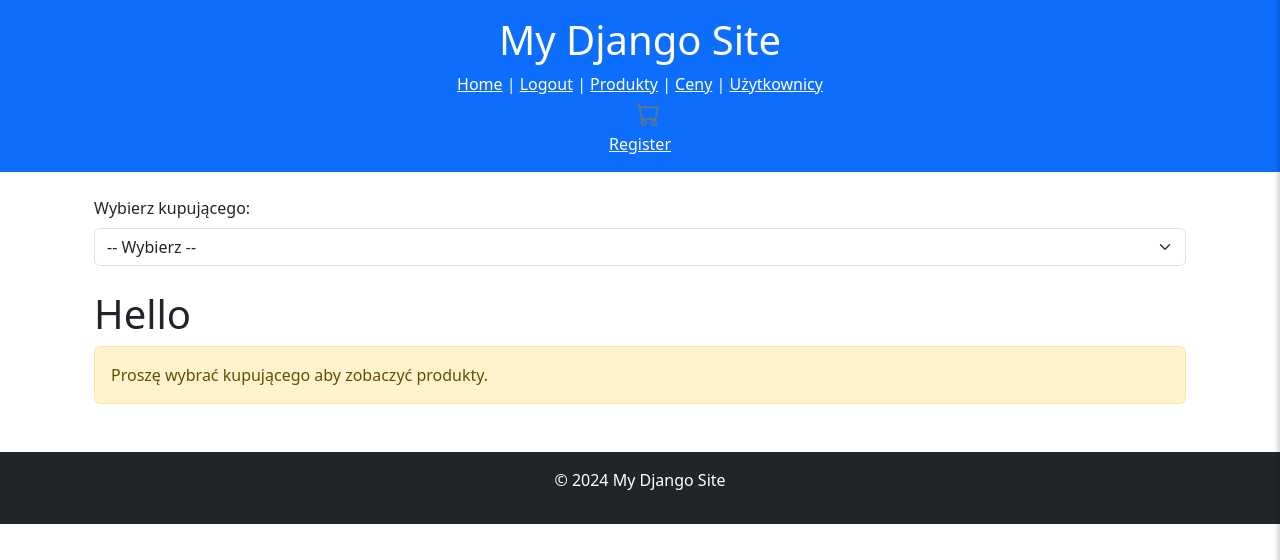
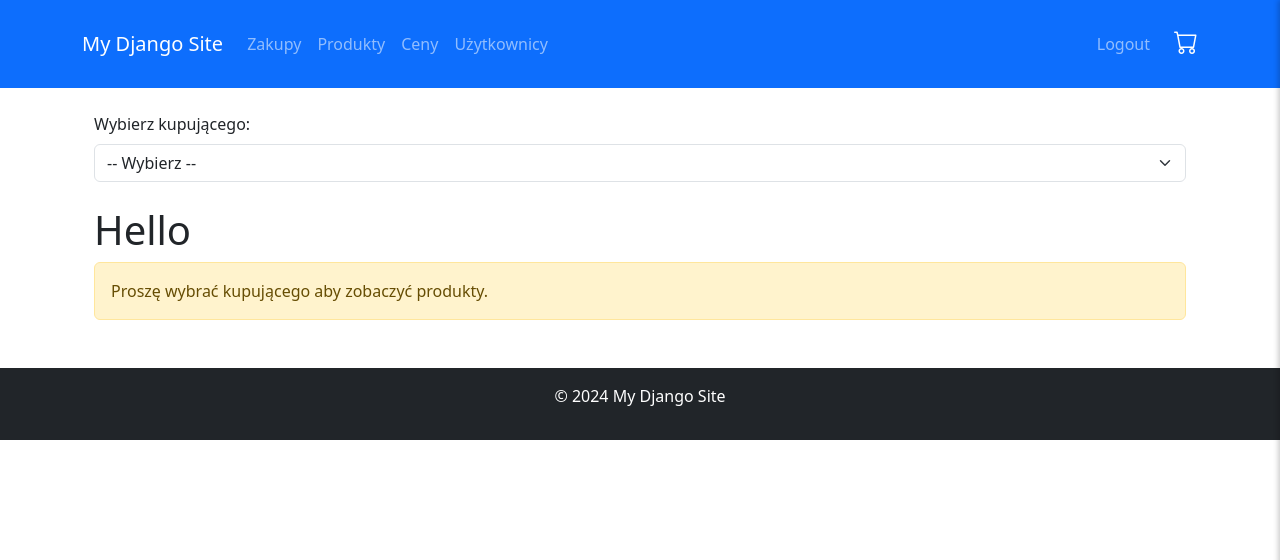
Before and after one commit to TomekoLeko/domy, a Django app: page / in a window 1280 px wide. Shown: the top 560 px of the page. Run offline with Django 5.2, Linux system fonts and the light colour scheme; the visitor is signed in with stand-in values (Sample User, id 1); data comes from the database, SQL or seed files in the repository; data that the repository does not hold is empty.

Commit message:
feat: bootstrap navbar

```diff
--- a/templates/base.html
+++ b/templates/base.html
@@ -51,29 +51,57 @@
 
 </head>
 <body>
-    <header class="bg-primary text-white text-center py-3">
-        <h1>My Django Site</h1>
-        <nav>
-            <a href="/" class="text-white">Home</a> |
-            {% if not user.is_authenticated %}
-                <a href="/login/" class="text-white">Login</a> |
-            {% else %}
-                <a href="/logout/" class="text-white">Logout</a> |
+    <header class="bg-primary text-white py-3">
+        <nav class="navbar navbar-expand-lg navbar-dark">
+            <div class="container">
+                <a class="navbar-brand" href="/">My Django Site</a>
+                <button class="navbar-toggler" type="button" data-bs-toggle="collapse" data-bs-target="#navbarNav"
+                    aria-controls="navbarNav" aria-expanded="false" aria-label="Toggle navigation">
+                    <span class="navbar-toggler-icon"></span>
+                </button>
+                <div class="collapse navbar-collapse" id="navbarNav">
+                    <ul class="navbar-nav me-auto mb-2 mb-lg-0">
+                        <li class="nav-item">
+                            <a class="nav-link" href="/">Zakupy</a>
+                        </li>
+                        {% if user.is_authenticated %}
                             {% if user.is_staff or user.is_superuser %}
-                    <a href="/products/" class="text-white">Produkty</a> |
-                    <a href="/prices/" class="text-white">Ceny</a> |
-                    <a href="/users/" class="text-white">Użytkownicy</a>
+                                <li class="nav-item">
+                                    <a class="nav-link" href="/products/">Produkty</a>
+                                </li>
+                                <li class="nav-item">
+                                    <a class="nav-link" href="/prices/">Ceny</a>
+                                </li>
+                                <li class="nav-item">
+                                    <a class="nav-link" href="/users/">Użytkownicy</a>
+                                </li>
                             {% endif %}
+                        {% endif %}
+                    </ul>
+                    <ul class="navbar-nav">
                         {% if user.is_authenticated %}
+                            <li class="nav-item">
+                                <a class="nav-link" href="/logout/">Logout</a>
+                            </li>
+                            <li class="nav-item">
                                 <div class="cart-icon ms-3" onclick="toggleCart()">
-                    <i class="bi bi-cart{% if cart and cart.total_items > 0 %}-fill text-success{% else %} text-secondary{% endif %} fs-4"></i>
+                                    <i class="bi bi-cart{% if cart and cart.total_items > 0 %}-fill text-success{% else %} text-white{% endif %} fs-4"></i>
                                     {% if cart and cart.total_items > 0 %}
                                         <span class="cart-count">{{ cart.total_items }}</span>
                                     {% endif %}
                                 </div>
+                            </li>
+                        {% else %}
+                            <li class="nav-item">
+                                <a class="nav-link" href="/login/">Login</a>
+                            </li>
+                            <li class="nav-item">
+                                <a class="nav-link" href="/register/">Register</a>
+                            </li>
                         {% endif %}
-            {% endif %}
-            <a href="/register/" class="text-white">Register</a>
+                    </ul>
+                </div>
+            </div>
         </nav>
     </header>
 
```
Lines whose indentation alone changed are shown as unchanged.
